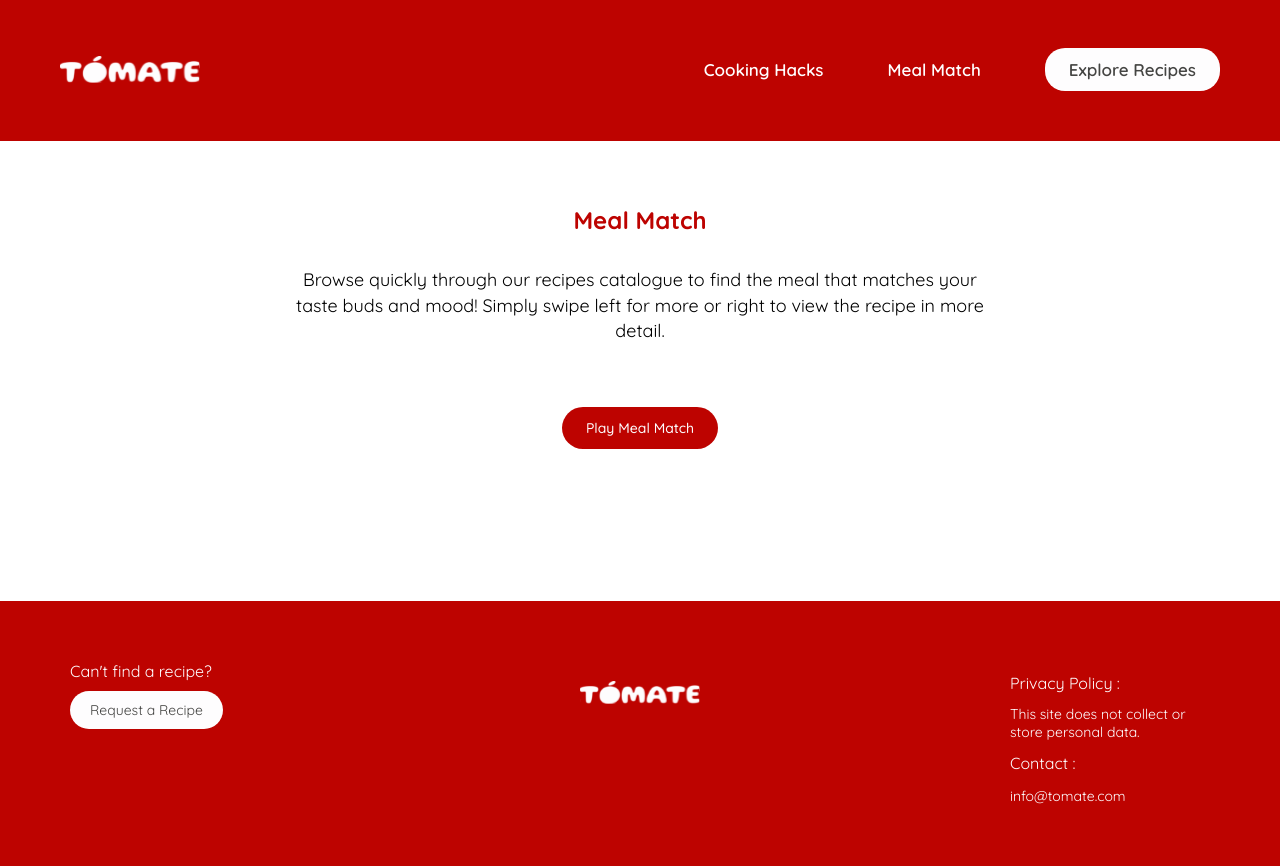
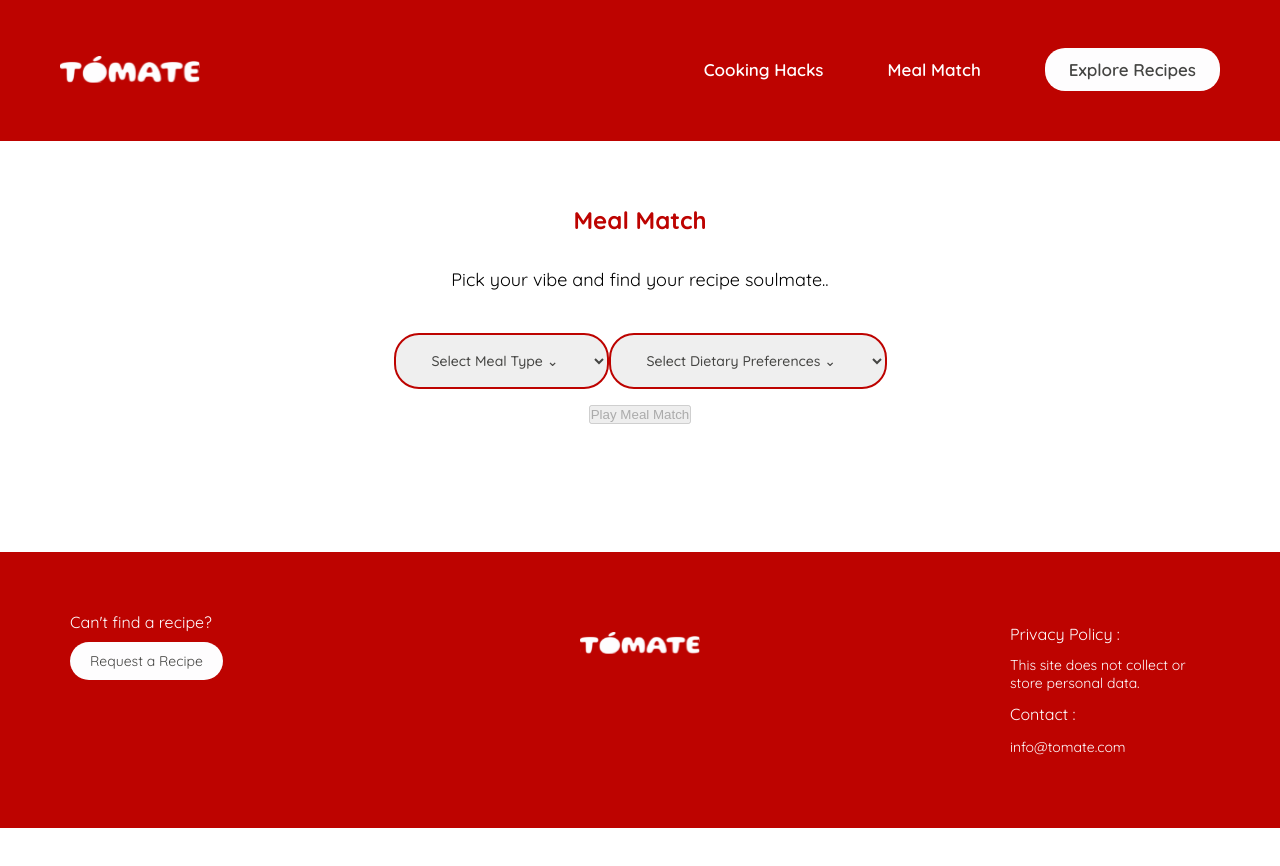
Before and after one commit to dharvi-22/tomate-fullstack, a React (Create React App) app in the folder frontend/: page /meal-match in a window 1280 px wide. Shown: the top 866 px of the page. After the commit the page ends 828 px from the top, so only its background shows below. Built offline with nearby package versions, Linux system fonts and the light colour scheme; no server answers.

Commit message:
meal match page filters done

```diff
--- a/frontend/src/pages/MealMatch.js
+++ b/frontend/src/pages/MealMatch.js
@@ -12,15 +12,21 @@ const MealMatch = () => {
     const { recipes, fetchRecipes } = useContext(RecipeContext);
     const [currentIndex, setCurrentIndex] = useState(0);
     const [showGame, setShowGame] = useState(false);
+
+    const [mealType, setMealType] = useState("");
+    const [dietaryPreference, setDietaryPreference] = useState("");
+
     const navigate = useNavigate();
 
+    //play button only to be active when both filters are selected
+    const filtersSelected = mealType && dietaryPreference;
 
     //function to start the game
     const startGame = () => {
-        fetchRecipes();
+        fetchRecipes("", mealType, dietaryPreference, "");
         setShowGame(true);
         setCurrentIndex(0);
-    }
+    };
 
     //move to the next recipe card
     const nextRecipe = () =>{
@@ -40,8 +46,30 @@ const MealMatch = () => {
     return (
     <div className="match-container">
         <h1>Meal Match</h1>
-        <p>Browse quickly through our recipes catalogue to find the meal that matches your taste buds and mood! Simply swipe left for more or right to view the recipe in more detail.</p>
-        <button className="red-button" onClick={startGame}>Play Meal Match</button>
+        <p>Pick your vibe and find your recipe soulmate..</p>
+
+        {/* dropdown filters */}
+        <div className="filters-container">
+            <select value={mealType} onChange={(e) => setMealType(e.target.value)}>
+                <option value="">Select Meal Type ⌄</option>
+                <option value="breakfast">Breakfast</option>
+                <option value="side dish">Lunch</option>
+                <option value="main course">Dinner</option>
+                <option value="dessert">Dessert</option>
+                <option value="snack">Snack</option>
+            </select>
+
+            <select value={dietaryPreference} onChange={(e) => setDietaryPreference(e.target.value)}>
+                <option value="">Select Dietary Preferences ⌄</option>
+                <option value="pescetarian">Pescatarian</option>
+                <option value="vegan">Vegan</option>
+                <option value="vegetarian">Vegetarian</option>
+                <option value="gluten free">Gluten-free</option>
+            </select>
+        </div>
+
+        {/* play button */}
+        <button className={`play-button ${filtersSelected ? "active" : "disabled"}`} onClick={startGame} disabled={!filtersSelected}>Play Meal Match</button>
 
         {/* condition if te recipes are greater than 0*/}
         {showGame && recipes.length > 0 && (
```
